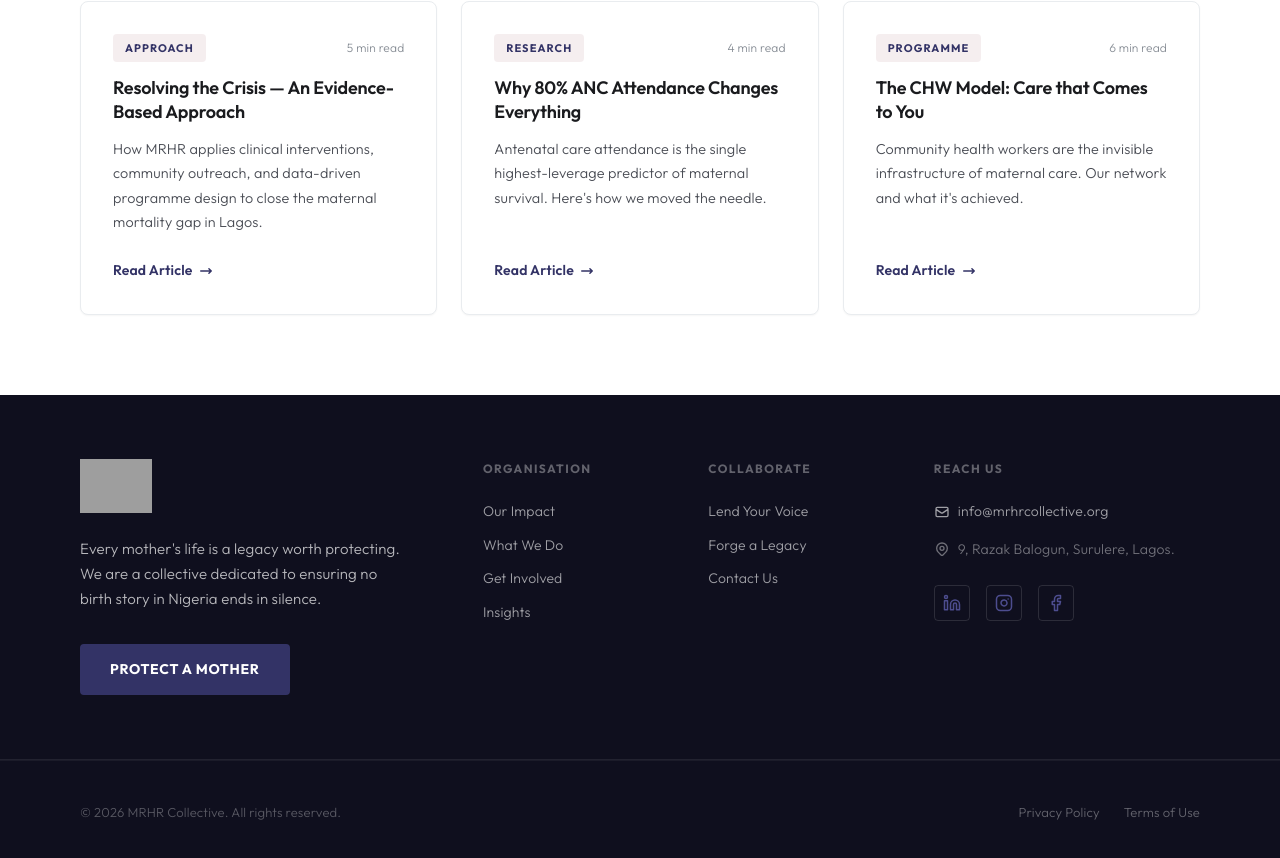
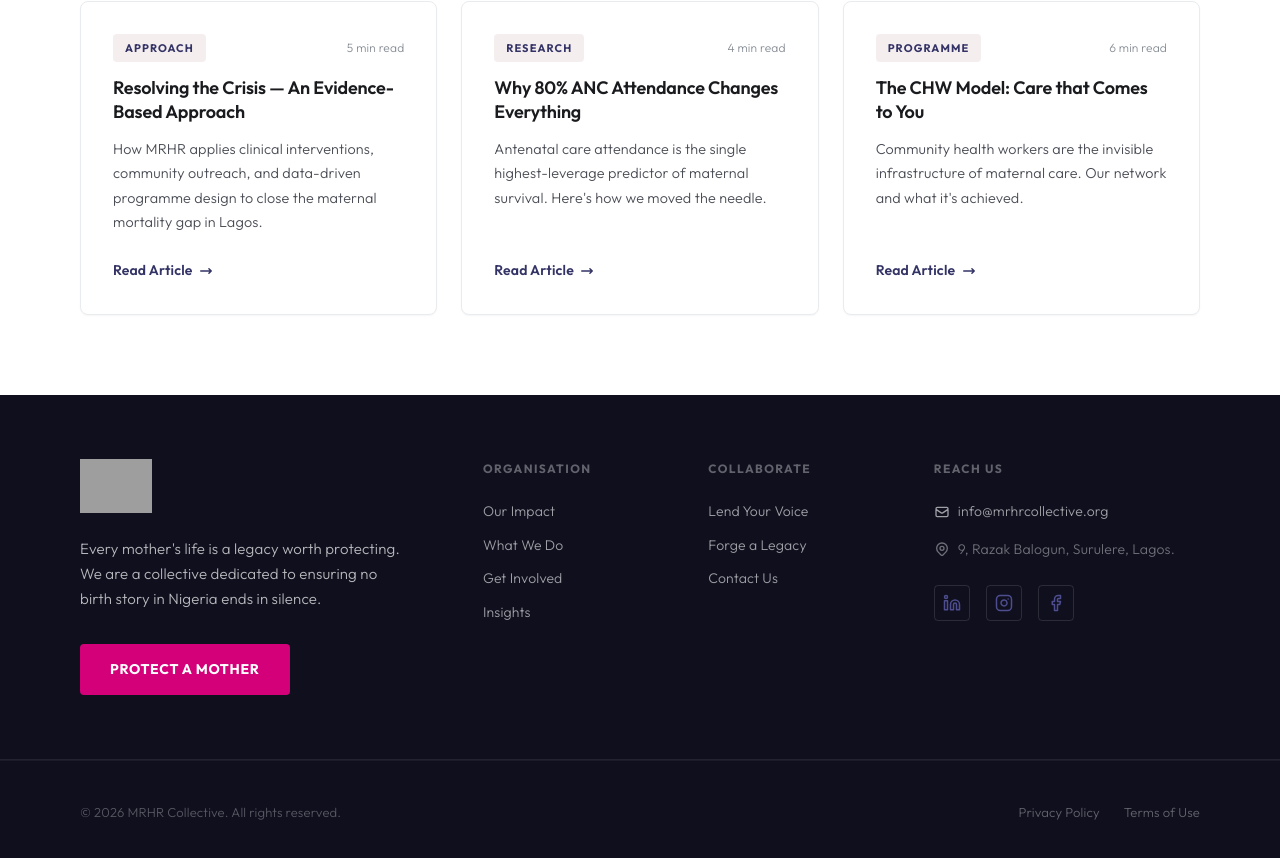
Before and after one commit to Luffytheninja/MRHRwebsite, a Next.js app: page / in a window 1280 px wide. Shown: the part 8836-9694 px from the top of the page. Built offline with nearby package versions, Linux system fonts and the light colour scheme; grey boxes are pictures that could not be loaded; a web font is replaced by a local one.

Commit message:
Change footer donation button to brand accent color

```diff
--- a/app/components/Footer.tsx
+++ b/app/components/Footer.tsx
@@ -20,7 +20,7 @@ export default function Footer() {
               <p className={styles.tagline}>
                 Every mother&apos;s life is a legacy worth protecting. We are a collective dedicated to ensuring no birth story in Nigeria ends in silence.
               </p>
-              <a href="#donate" className={`btn btn-primary ${styles.footerDonate}`} id="footer-donate-cta">
+              <a href="#donate" className={`btn btn-accent ${styles.footerDonate}`} id="footer-donate-cta">
                 PROTECT A MOTHER
               </a>
             </div>
--- a/app/globals.css
+++ b/app/globals.css
@@ -185,6 +185,18 @@ h1, h2, h3, h4 {
   color: #fff;
 }
 
+.btn-accent {
+  background: var(--clr-accent-pink);
+  color: #fff;
+  border-color: var(--clr-accent-pink);
+}
+.btn-accent:hover {
+  background: #B8006A;
+  border-color: #B8006A;
+  transform: translateY(-2px);
+  box-shadow: var(--shadow-md);
+}
+
 /* ── Section label ────────────────────────────────── */
 .section-label {
   display: inline-flex;
```
